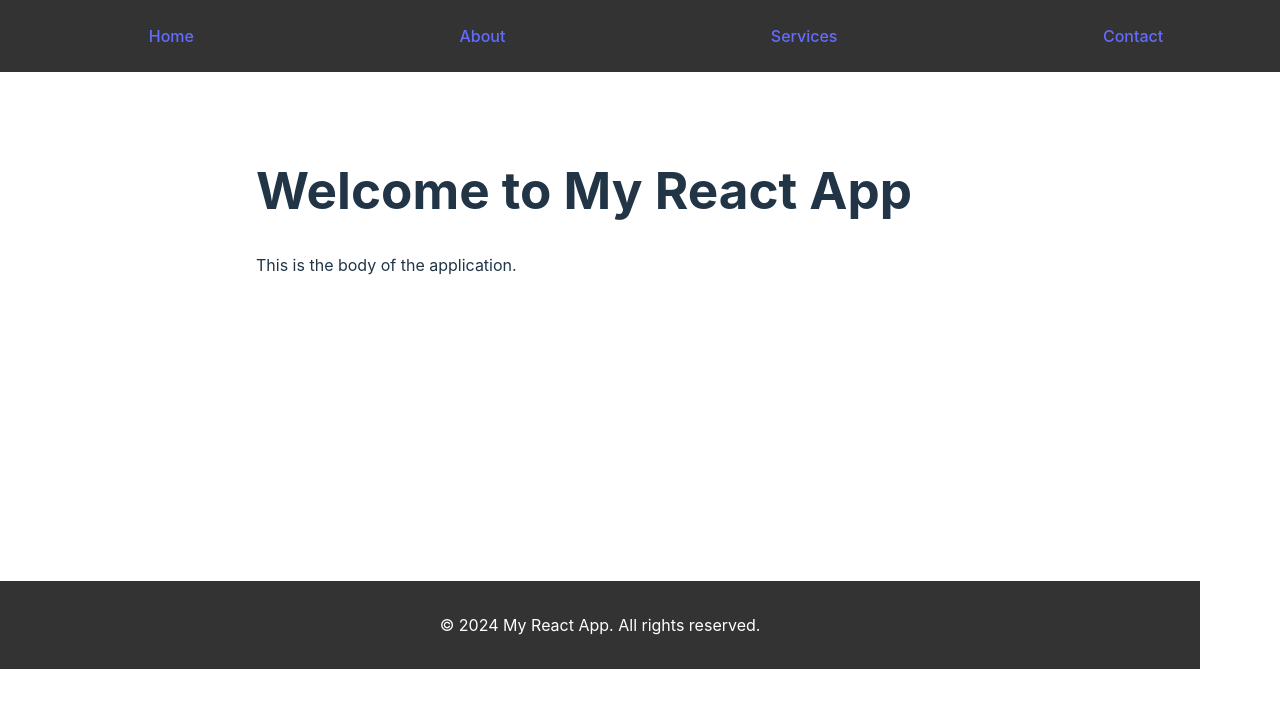
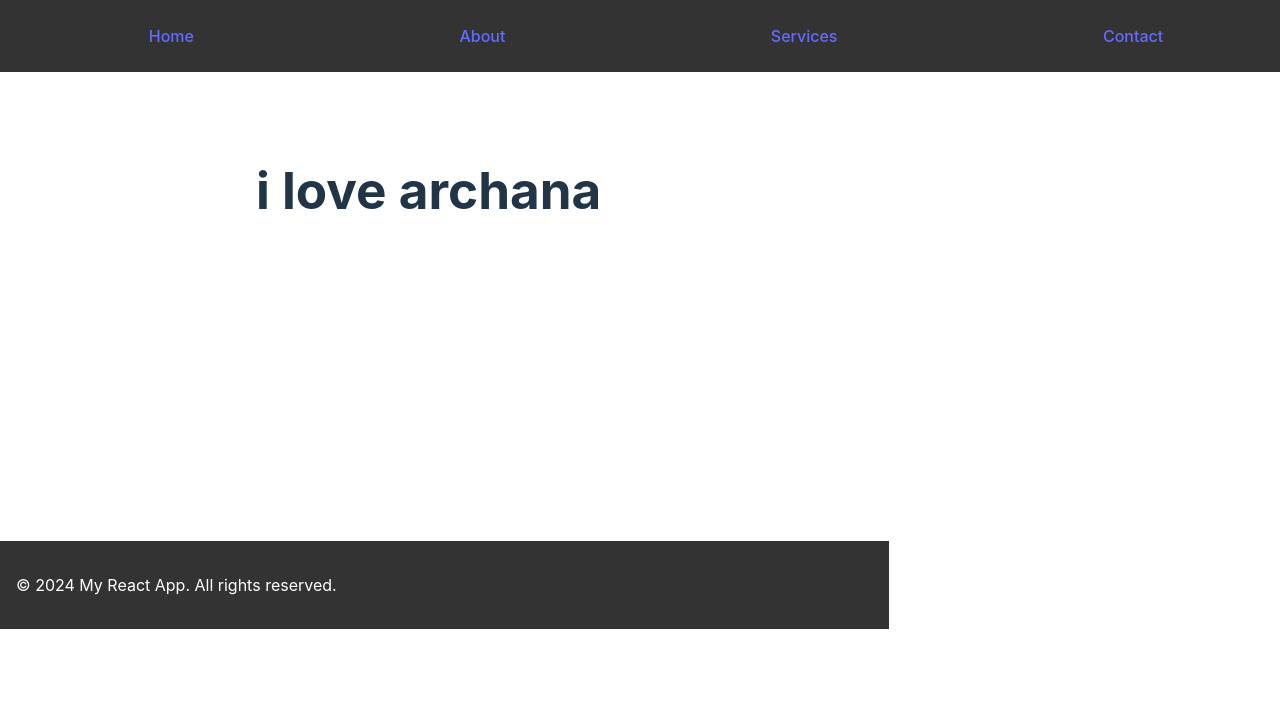
Before and after one commit to upparakash/live, a React (Vite) app: page / in a window 1280 px wide. Shown: the top 708 px of the page. Built offline with nearby package versions, Linux system fonts and the light colour scheme.

Commit message:
body.jsx updated

```diff
--- a/src/Body/Body.jsx
+++ b/src/Body/Body.jsx
@@ -4,8 +4,8 @@ import React from 'react';
 const Body = () => {
   return (
     <main style={styles.body}>
-      <h1>Welcome to My React App</h1>
-      <p>This is the body of the application.</p>
+      <h1>i love archana</h1>
+
     </main>
   );
 };
--- a/src/Footer/Footer.jsx
+++ b/src/Footer/Footer.jsx
@@ -16,6 +16,8 @@ const styles = {
     textAlign: 'center',
     padding: '1rem',
     position: 'relative',
+    display: 'flex',
+    zIndex: 1000,
     width: '100%',
     marginTop: '2rem',
   },
```
